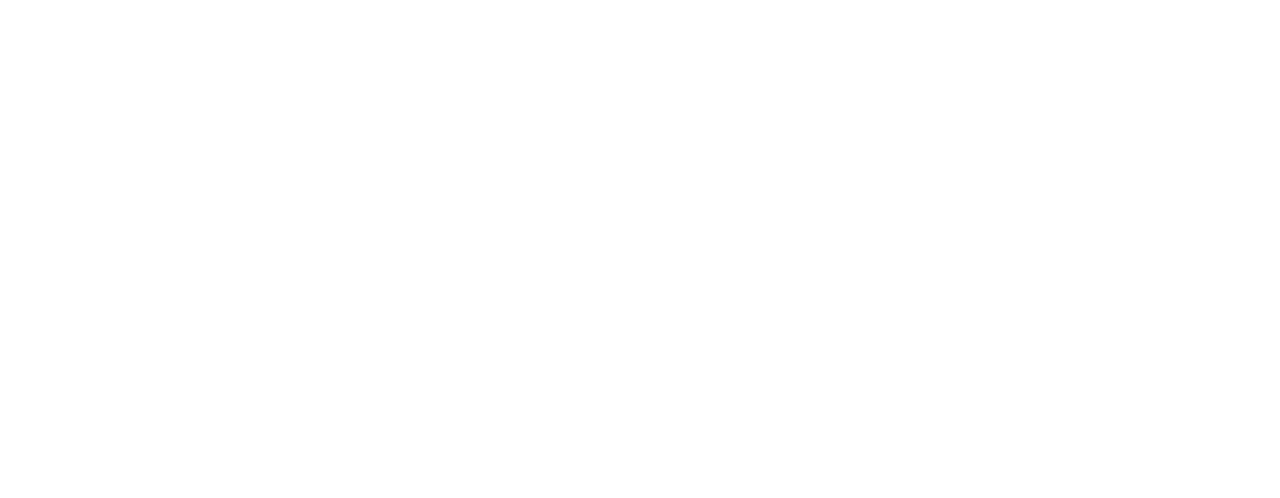
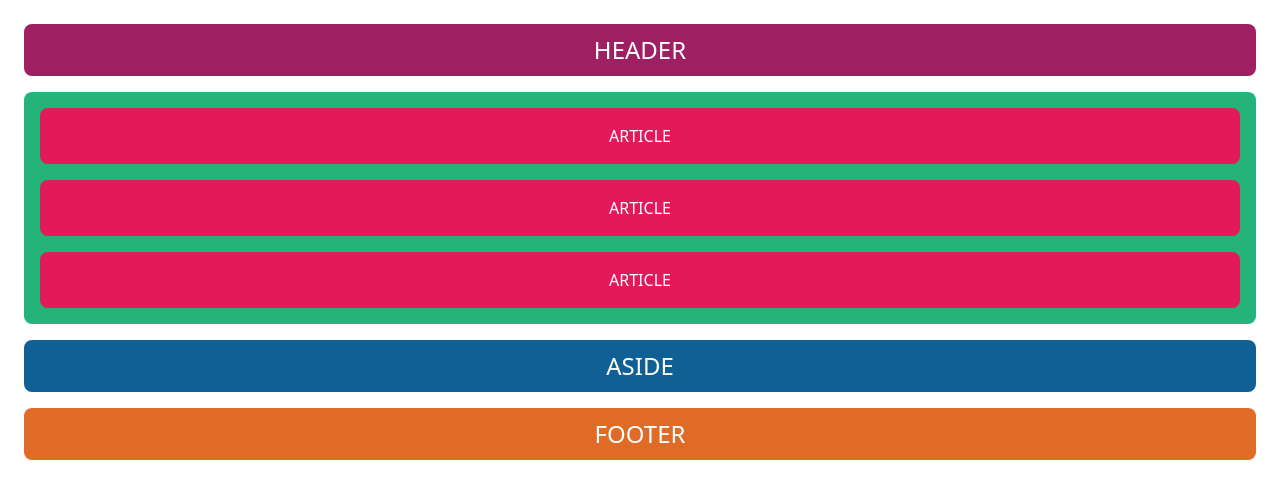
Before and after one commit to Dianaxescartin/flexbox-wireframe-practice, a plain HTML site: page index.html in a window 1280 px wide. Drawn offline with Linux system fonts and the light colour scheme.

Commit message:
adding html structure and css style

```diff
--- a/css/style.css
+++ b/css/style.css
@@ -0,0 +1,41 @@
+.container {
+    display: flex;
+    flex-direction: column;
+    margin: 16px;
+    color: white
+}
+
+.item {
+    margin: 8px;
+    padding: 8px;
+    border-radius: 8px;
+    text-align: center;
+    font-size: 1.5rem;
+}
+
+header {
+    background: #9e2063;
+}
+
+#article-container {
+    display: flex;
+    flex-direction: column;
+    background-color: #24b47a;
+}
+
+.article-text {
+    font-size: 1rem;
+    padding: 16px
+}
+
+article {
+    background-color: #e4195b;
+}
+
+aside {
+    background-color: #106095;
+}
+
+footer {
+    background-color: #e06b26;
+}
--- a/index.html
+++ b/index.html
@@ -9,5 +9,19 @@
 </head>
 <body>
 
+    <div class="container">
+        <header class="item">HEADER</header>
+
+        <main class="item" id="article-container">
+            <article class="item article-text">ARTICLE</article>
+            <article class="item article-text">ARTICLE</article>
+            <article class="item article-text">ARTICLE</article>
+        </main>
+
+        <aside class="item">ASIDE</aside>
+
+        <footer class="item">FOOTER</footer>
+    </div>
+
 </body>
 </html>
```
